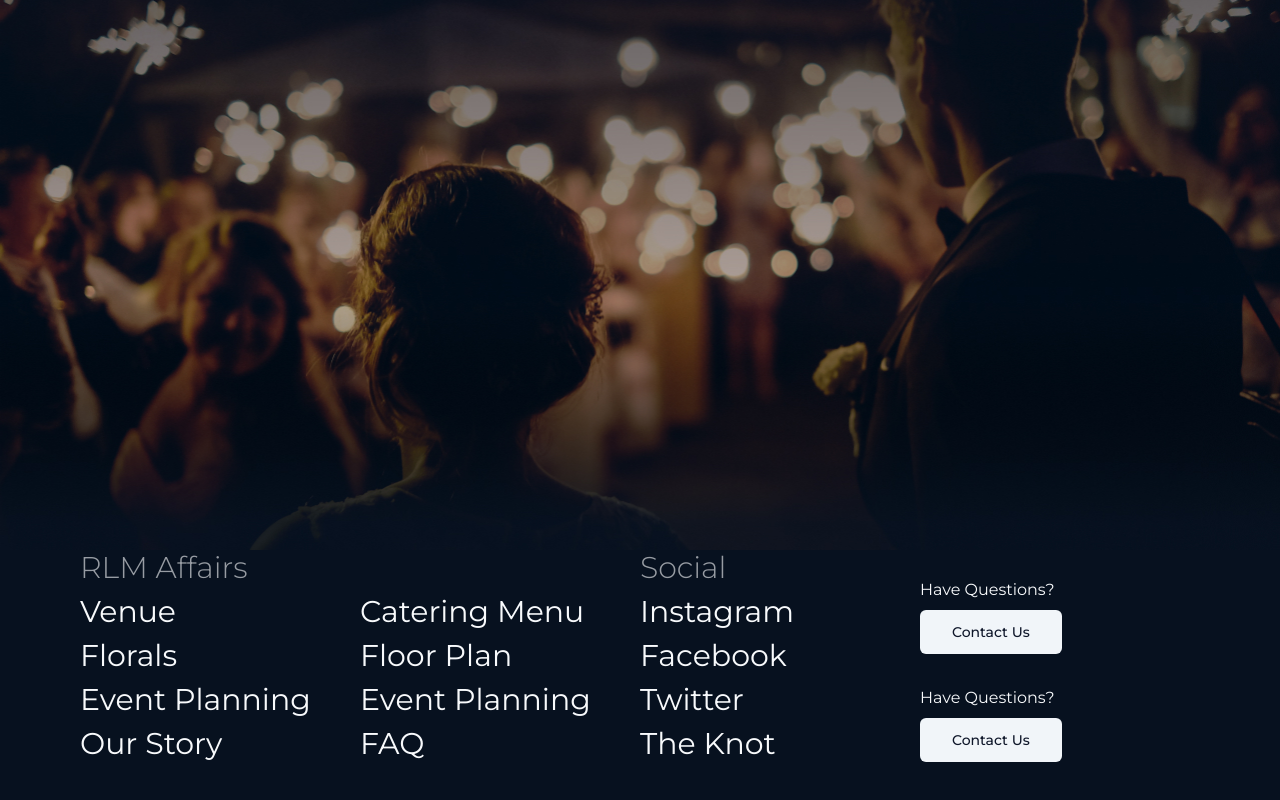
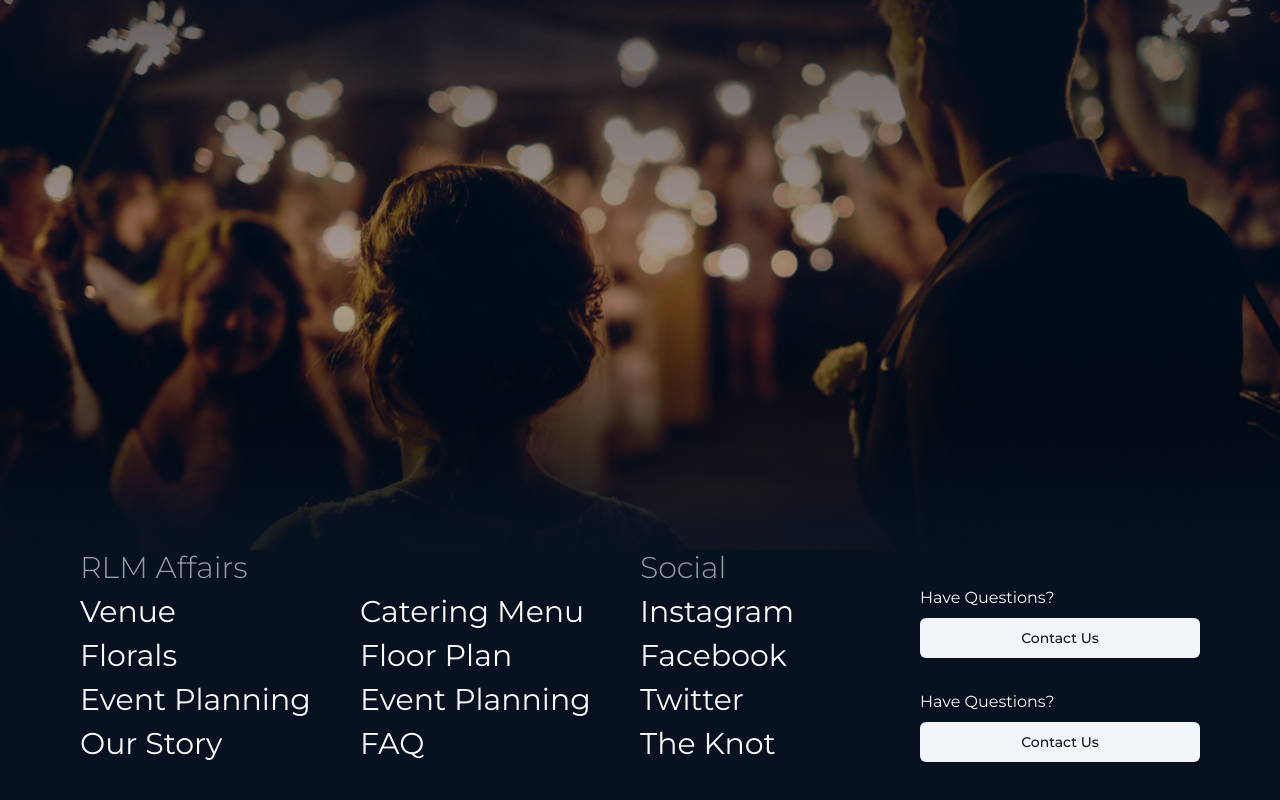
Before and after one commit to Dillonzellis/rlmaffairs-v2, a Next.js app: page / in a window 1280 px wide. Shown: the part 6323-7123 px from the top of the page. Built offline with nearby package versions, Linux system fonts and the light colour scheme.

Commit message:
style: make button full width

```diff
--- a/src/components/Footer.tsx
+++ b/src/components/Footer.tsx
@@ -93,13 +93,13 @@ export const Footer = () => {
           <div className="flex flex-col justify-end gap-8 text-slate-50">
             <div className="space-y-2">
               <div>Have Questions?</div>
-              <Button variant="secondary" size="lg">
+              <Button variant="secondary" className="w-full">
                 Contact Us
               </Button>
             </div>
             <div className="space-y-2">
               <div>Have Questions?</div>
-              <Button variant="secondary" size="lg">
+              <Button variant="secondary" className="w-full">
                 Contact Us
               </Button>
             </div>
```
